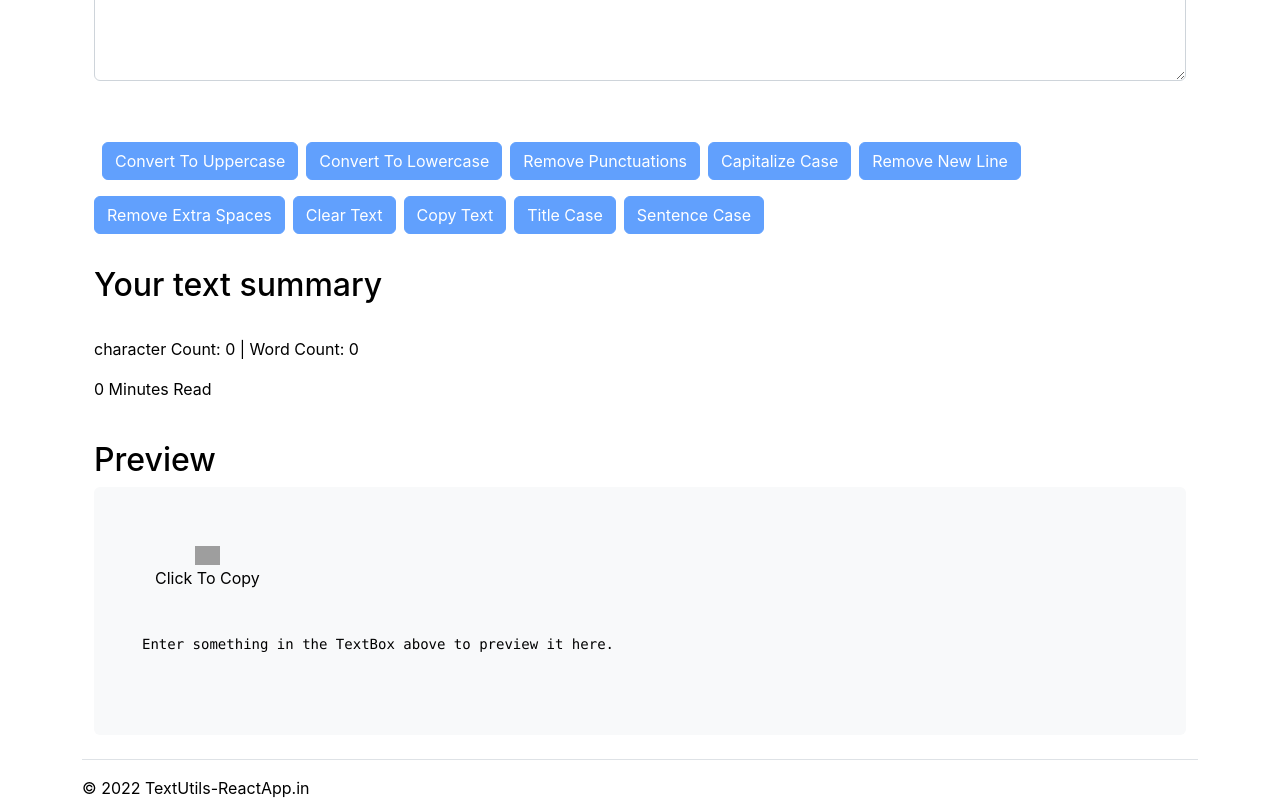
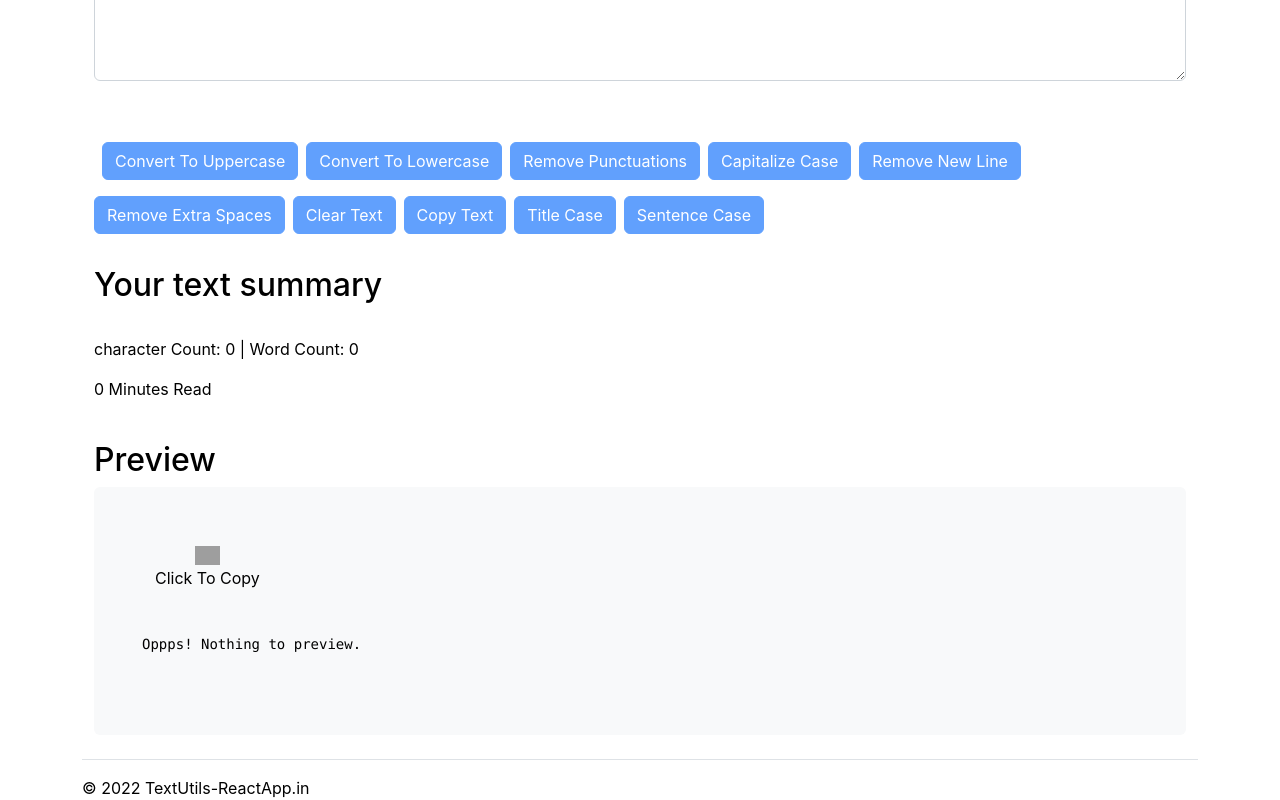
Before and after one commit to Mohammedvaraliya/TextUtils-ReactApp, a React (Create React App) app: page /#/ in a window 1280 px wide. Shown: the part 461-1261 px from the top of the page. Built offline with nearby package versions, Linux system fonts and the light colour scheme; grey boxes are pictures that could not be loaded.

Commit message:
Add More Functionality to textutils Home

```diff
--- a/src/components/TestForm.js
+++ b/src/components/TestForm.js
@@ -129,7 +129,7 @@ export default function TestForm(props) {
                             title={copyToClipboard} alt='copy'
                         /><br /><p id='copyTextMsge'>{copyToClipboard}</p></button>
                         <pre>
-                        <p><br />{text.length > 0 ? text : "Enter something in the TextBox above to preview it here."}</p>
+                        <p><br />{text.length > 0 ? text : "Oppps! Nothing to preview."}</p>
                         </pre>
                     </div>
 
```
